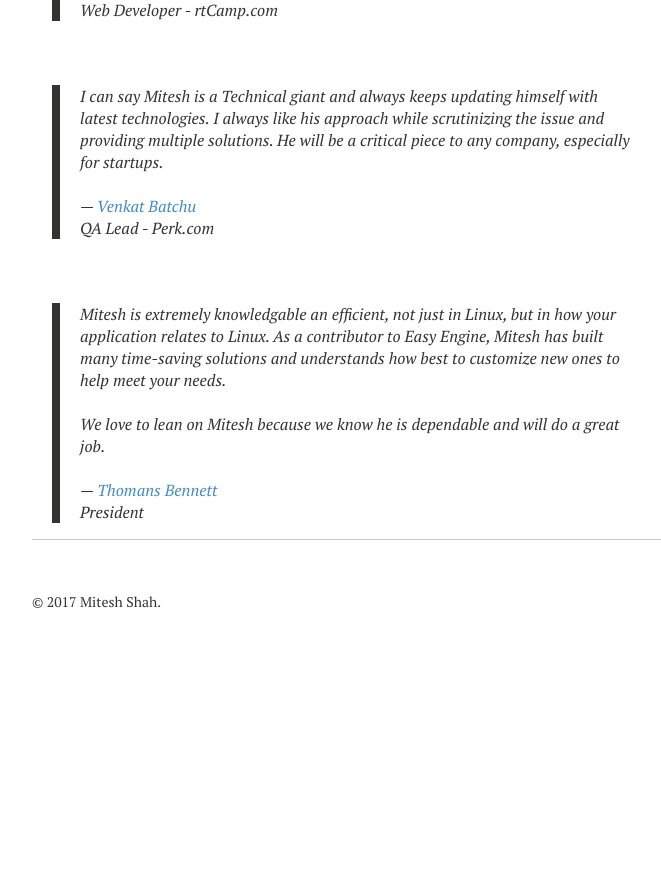
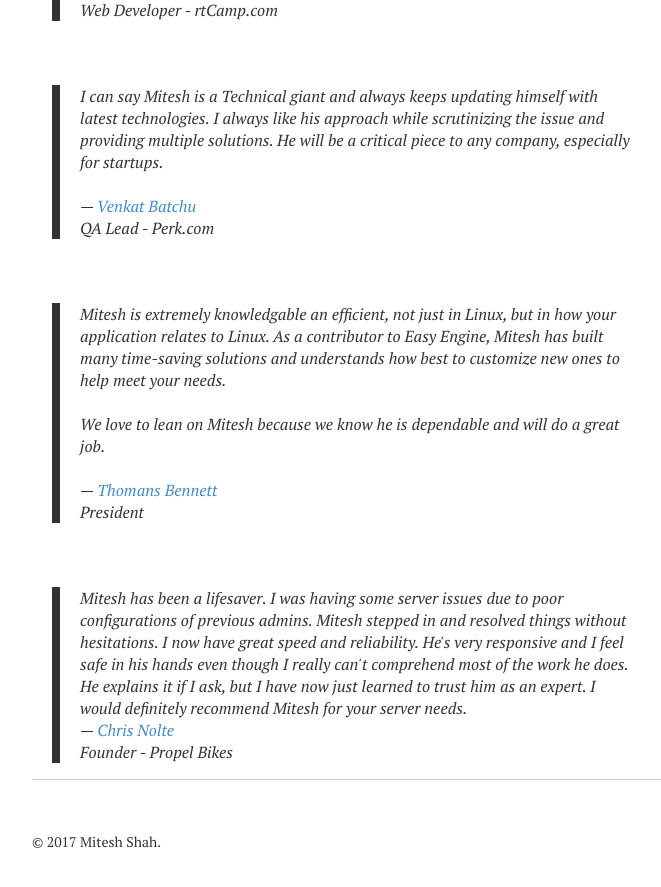
Before and after one commit to MiteshShah/miteshshah.github.io, a Jekyll site: the page built from resume/index.md, in a window 1280 px wide and 900 px high, scrolled down 8828 px. Shown: the top 887 px of the window, without its empty margins (288-949 px from the left). Built offline with Jekyll 4.4.1, drawn with Linux system fonts in a browser that asks for light colours; nearby versions of some CDN libraries; comment, search, counter and statistics services are not loaded; before the commit the page ends 9488 px from its top, so only the background shows below that.

Commit message:
Updated Resume Page

```diff
--- a/resume/index.md
+++ b/resume/index.md
@@ -324,6 +324,11 @@ We love to lean on Mitesh because we know he is dependable and will do a great j
 
 <footer>— <a style="color: #428bca" href="https://www.linkedin.com/in/thomas-bennett-94765333">Thomans Bennett</a><br>President</footer>
 </blockquote>
+<br>
+<blockquote>
+Mitesh has been a lifesaver. I was having some server issues due to poor configurations of previous admins. Mitesh stepped in and resolved things without hesitations. I now have great speed and reliability. He's very responsive and I feel safe in his hands even though I really can't comprehend most of the work he does. He explains it if I ask, but I have now just learned to trust him as an expert. I would definitely recommend Mitesh for your server needs.
+<footer>— <a style="color: #428bca" href="https://www.linkedin.com/in/chrisnolte2nd/">Chris Nolte</a><br>Founder - Propel Bikes</footer>
+</blockquote>
 
 
 <!-- QR Code -->
```
